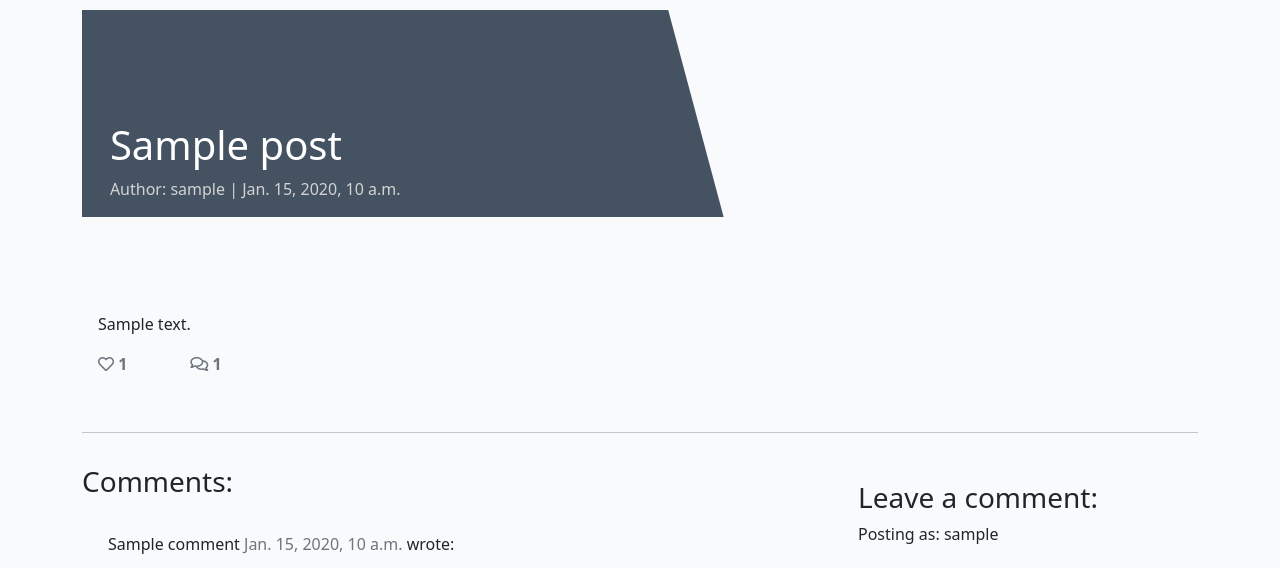
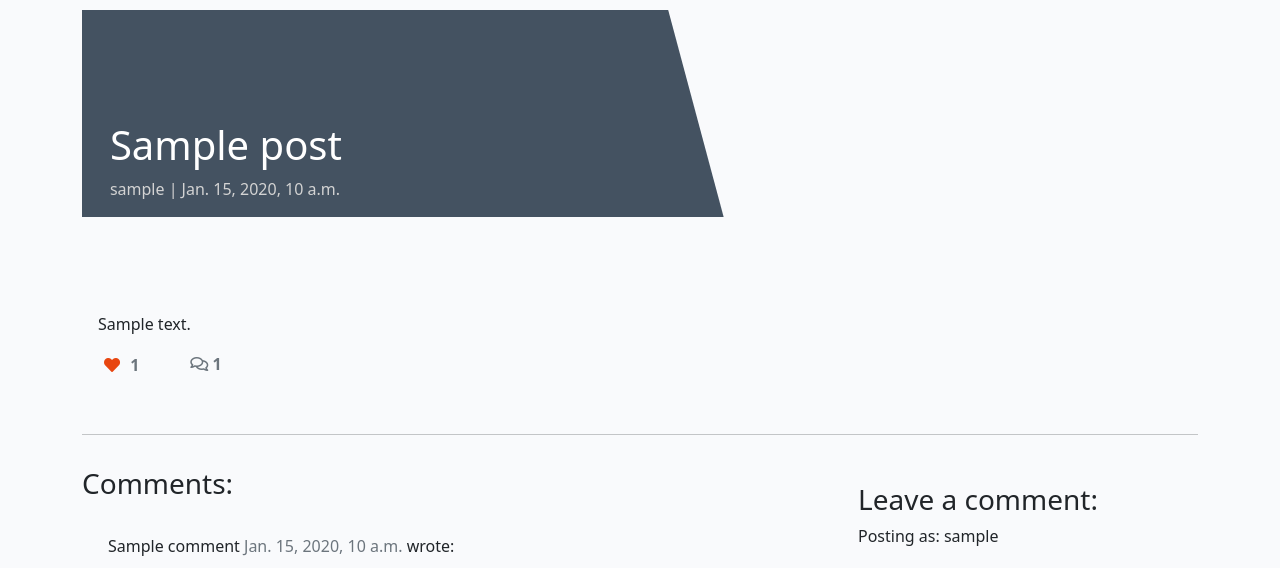
Before and after one commit to davewatters/django-blog, a Django app: a page that uses templates/post_detail.html in a window 1280 px wide. Shown: the part 60-628 px from the top of the page. Run offline with Django 3.2, Linux system fonts and the light colour scheme; a user stored in the database is signed in; tables that the repository leaves empty hold one stand-in row (values such as "Sample post"); some libraries are stand-ins or nearby versions.

Commit message:
add btn to like posts

```diff
--- a/blog/urls.py
+++ b/blog/urls.py
@@ -4,4 +4,5 @@ from django.urls import path
 urlpatterns = [
     path('', views.PostList.as_view(), name='home'),
     path('<slug:slug>/', views.PostDetail.as_view(), name='post_detail'),
+    path('like/<slug:slug>/', views.PostLike.as_view(), name='post_like'),
 ]
--- a/blog/views.py
+++ b/blog/views.py
@@ -1,5 +1,7 @@
-from django.shortcuts import render, get_object_or_404
+from django.shortcuts import render, get_object_or_404, reverse
+# from django.urls import reverse
 from django.views import generic, View
+from django.http import HttpResponseRedirect
 from .models import Post
 from .forms import CommentForm
 
--- a/djangoed/settings.py
+++ b/djangoed/settings.py
@@ -49,6 +49,7 @@ else:
 
 CLOUDINARY_URL = os.environ.get('CLOUDINARY_URL')
 
+X_FRAME_OPTIONS = 'SAMEORIGIN'
 
 # Application definition
 
@@ -76,7 +77,7 @@ SITE_ID = 1
 LOGIN_REDIRECT_URL = '/'
 LOGOUT_REDIRECT_URL = '/'
 
-CRISPY_TEMPLATE_PACK = 'bootstrap4'
+# CRISPY_TEMPLATE_PACK = 'bootstrap4'
 
 MIDDLEWARE = [
     'django.middleware.security.SecurityMiddleware',
--- a/templates/post_detail.html
+++ b/templates/post_detail.html
@@ -1,6 +1,5 @@
 {% extends 'base.html' %} {% block content %}
-
-{% load crispy_forms_tags  %}
+{% load crispy_forms_tags %}
 
 <div class="masthead">
     <div class="container">
@@ -9,14 +8,14 @@
                 <!-- Post title goes in these h1 tags -->
                 <h1 class="post-title">{{ post.title }}</h1>
                 <!-- Post author goes before the | the post's created date goes after -->
-                <p class="post-subtitle"> Author: {{ post.author }} | {{ post.created_on }}</p>
+                <p class="post-subtitle">{{ post.author }} | {{ post.created_on }}</p>
             </div>
             <div class="d-none d-md-block col-md-6 masthead-image">
                 <!-- The featured image URL goes in the src attribute -->
                 {% if "placeholder" in post.featured_image.url %}
                 <img src="https://codeinstitute.s3.amazonaws.com/fullstack/blog/default.jpg" width="100%">
                 {% else %}
-                <img src="" width="100%">
+                <img src=" {{ post.featured_image.url }}" width="100%">
                 {% endif %}
             </div>
         </div>
@@ -29,19 +28,44 @@
             <div class="card-body">
                 <!-- The post content goes inside the card-text. -->
                 <!-- Use the | safe filter inside the template tags -->
-                <p class="card-text ">{{ post.content | safe }}</p>
+                <p class="card-text ">
+                    {{ post.content | safe }}
+                </p>
                 <div class="row">
 
                     <div class="col-1">
+                        <!-- Matt Rudge adds the like buttons finstionality here -->
+                        <strong>
+                        {% if user.is_authenticated %}
+                            <form class="d-inline" action="{% url 'post_like' post.slug %}" method="POST">
+                                {% csrf_token %}
+                                {% if liked %}
+                                <button type="submit" name="blogpost_id" value="{{post.slug}}" class="btn-like">
+                                    <i class="fas fa-heart"></i>
+                                </button>
+                                {% else %}
+                                <button type="submit" name="blogpost_id" value="{{post.slug}}" class="btn-like">
+                                    <i class="far fa-heart"></i>
+                                </button>
+                                {% endif %}
+                            </form>
+                        {% else %}
+                            <span class="text-secondary"><i class="far fa-heart"></i></span>
+                        {% endif %}
+                            <!-- The number of likes goes before the closing strong tag -->
+                            <span class="text-secondary"> {{ post.number_of_likes }}</span>
+                        </strong>
+
                         <!-- The number of likes goes before the closing strong tag -->
-                        <strong class="text-secondary"><i class="far fa-heart"></i> {{ post.number_of_likes }}</strong>
+                        <!-- <strong class="text-secondary">
+                            <i class="far fa-heart"></i> {{ post.number_of_likes }}
+                        </strong> -->
                     </div>
                     <div class="col-1">
                         {% with comments.count as total_comments %}
                         <strong class="text-secondary"><i class="far fa-comments"></i>
                             <!-- Our total_comments variable goes before the closing strong tag -->
-                            {{ total_comments }}
-                        </strong>
+                            {{ total_comments }}</strong>
                         {% endwith %}
                     </div>
                 </div>
@@ -57,7 +81,7 @@
         <div class="col-md-8 card mb-4  mt-3 ">
             <h3>Comments:</h3>
             <div class="card-body">
-                <!-- We want a for loop inside the tags to iterate through each comment in comments -->
+                <!-- We want a for loop inside the empty control tags to iterate through each comment in comments -->
                 {% for comment in comments %}
                 <div class="comments" style="padding: 10px;">
                     <p class="font-weight-bold">
@@ -65,11 +89,11 @@
                         {{ comment.name }}
                         <span class=" text-muted font-weight-normal">
                             <!-- The comment's created date goes here -->
-                            {{comment.created_on  }}
+                            {{ comment.created_on }}
                         </span> wrote:
                     </p>
                     <!-- The body of the comment goes before the | -->
-                    {{  comment.body | linebreaks }}
+                    {{ comment.body | linebreaks }}
                 </div>
                 <!-- Our for loop ends here -->
                 {% endfor %}
```
